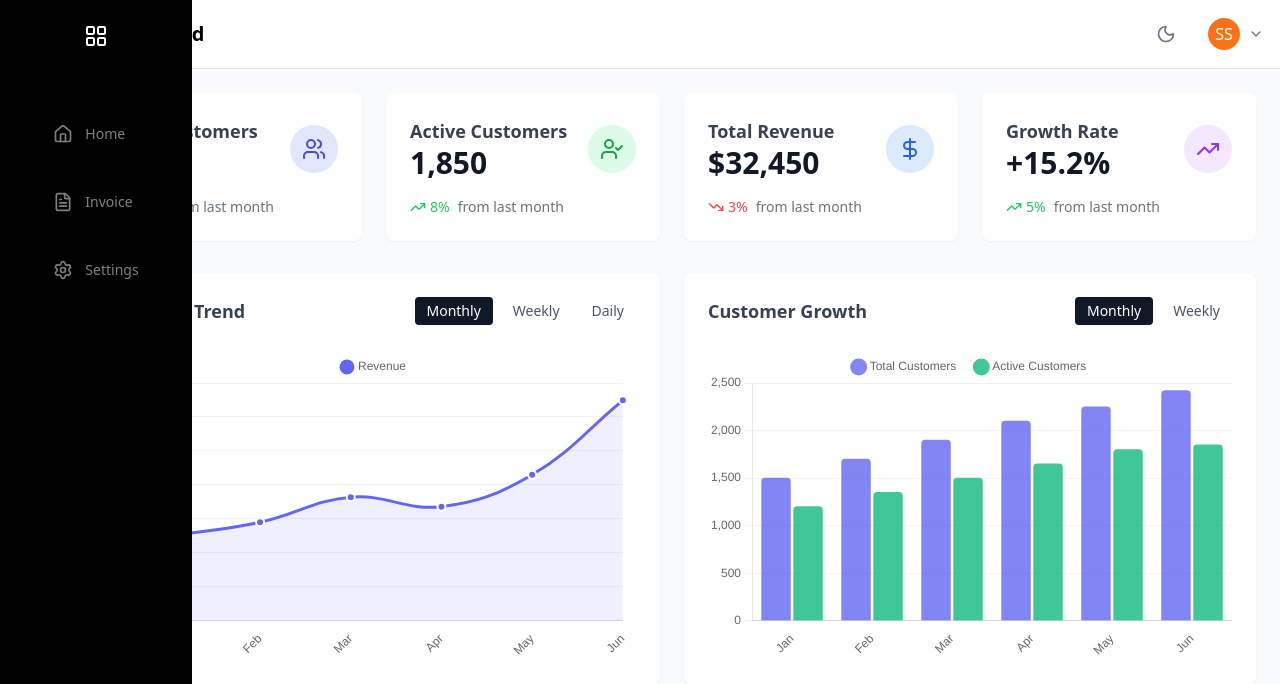
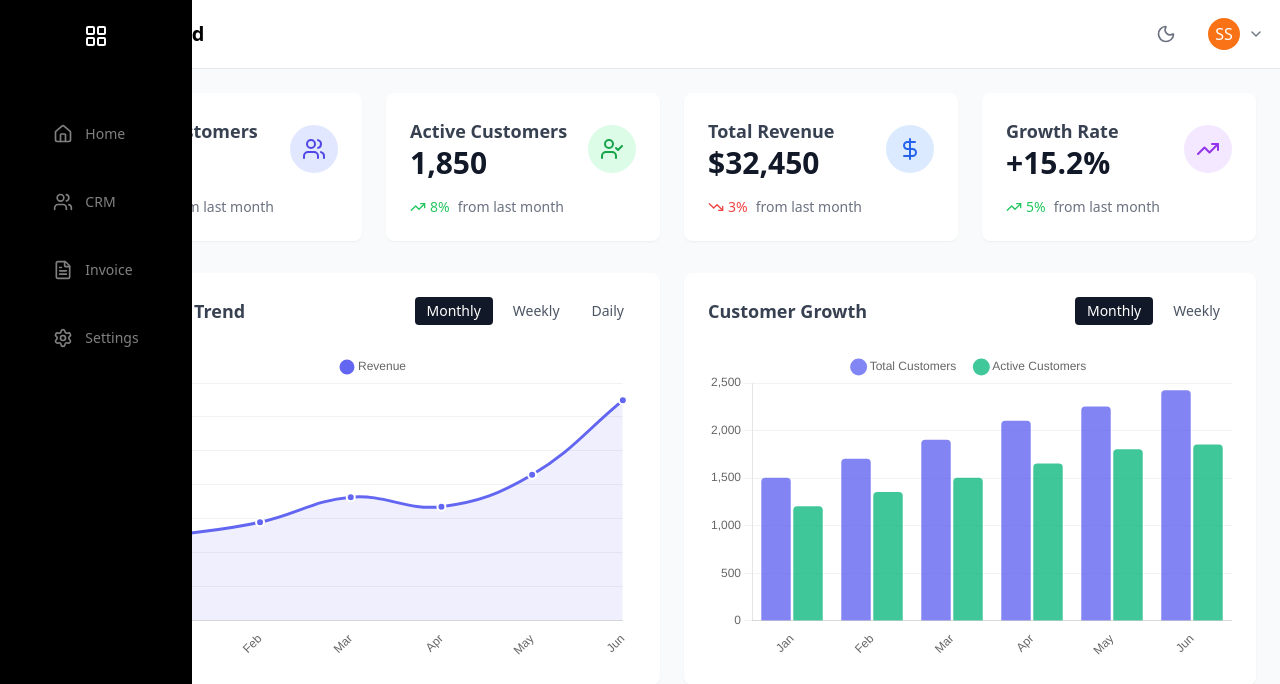
Before and after one commit to hshashishekhar/django_dashboard, a Django app: page /dashboard/crm in a window 1280 px wide. Shown: the top 684 px of the page. Run offline with Django 5.2, Linux system fonts and the light colour scheme; some libraries are stand-ins or nearby versions.

Commit message:
Added CRM link in Navbar

```diff
--- a/authentication/templates/authentication/base.html
+++ b/authentication/templates/authentication/base.html
@@ -53,7 +53,7 @@
             <div class="flex justify-between h-16 items-center">
                 <!-- Logo -->
                 <div class="flex-shrink-0 flex items-center">
-                    <a href="/" class="text-xl font-bold text-white">DASHBOARD</a>
+                    <a href="/" class="text-xl font-bold text-white">HOME</a>
                 </div>
 
                 <!-- Mobile Menu Button -->
--- a/dashboard/templates/dashboard/base.html
+++ b/dashboard/templates/dashboard/base.html
@@ -31,11 +31,18 @@
             </div>
             <!-- Navigation Buttons -->
             <nav class="flex flex-col space-y-6">
-                <!-- Refresh Button -->
+                <!-- Home Button -->
                 <a href="{% url 'home' %}">
                     <button class="p-2 text-gray-400 hover:text-white transition-colors flex items-center justify-center lg:justify-start">
                         <i data-lucide="house" class="w-5 h-5"></i>
                         <span class="ml-2 text-sm opacity-0 group-hover:opacity-100 transition-opacity duration-300 hidden group-hover:block">Home</span>
+                    </button>
+                </a>
+                <!-- CRM Button -->
+                <a href="{% url 'crm' %}">
+                    <button class="p-2 text-gray-400 hover:text-white transition-colors flex items-center justify-center lg:justify-start">
+                        <i data-lucide="users" class="w-5 h-5"></i>
+                        <span class="ml-2 text-sm opacity-0 group-hover:opacity-100 transition-opacity duration-300 hidden group-hover:block">CRM</span>
                     </button>
                 </a>
                 <!-- File Text Button -->
--- a/dashboard/templates/dashboard/home.html
+++ b/dashboard/templates/dashboard/home.html
@@ -72,7 +72,7 @@
           </h1>
           <p class="mx-auto text-base text-gray-500 sm:max-w-md lg:text-xl md:max-w-3xl">It's never been easier to build beautiful websites that convey your message and tell your story.</p>
           <div class="relative flex flex-col sm:flex-row sm:space-x-4">
-            <a href="#_" class="flex items-center w-full px-6 py-3 mb-3 text-lg text-white bg-indigo-600 rounded-md sm:mb-0 hover:bg-indigo-700 sm:w-auto">
+            <a href="{% url 'dashboard' %}" class="flex items-center w-full px-6 py-3 mb-3 text-lg text-white bg-indigo-600 rounded-md sm:mb-0 hover:bg-indigo-700 sm:w-auto">
               Try It Free
               <svg xmlns="http://www.w3.org/2000/svg" class="w-5 h-5 ml-1" viewBox="0 0 24 24" fill="none" stroke="currentColor" stroke-width="2" stroke-linecap="round" stroke-linejoin="round"><line x1="5" y1="12" x2="19" y2="12"></line><polyline points="12 5 19 12 12 19"></polyline></svg>
             </a>
```
Also changed, not shown: db.sqlite3.
